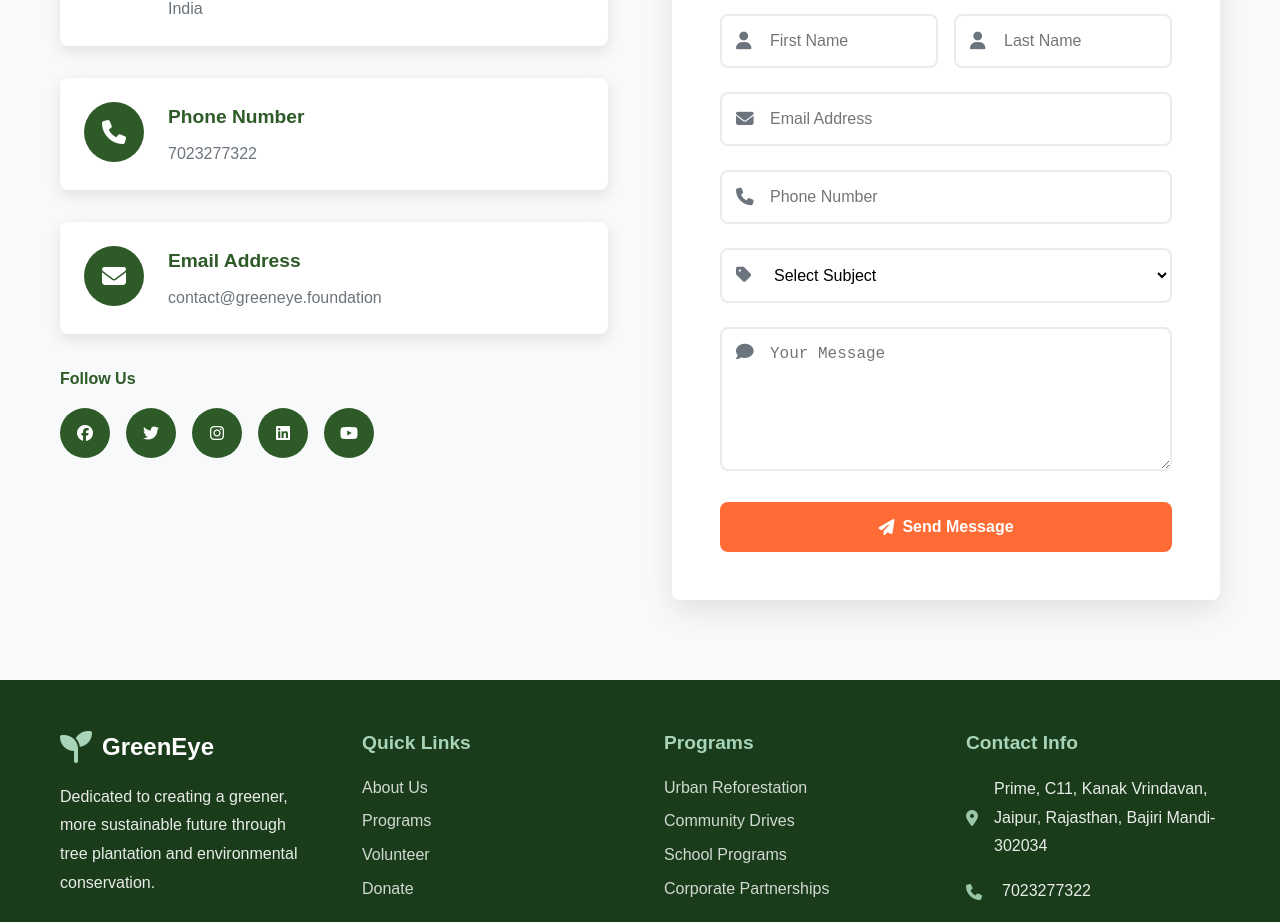
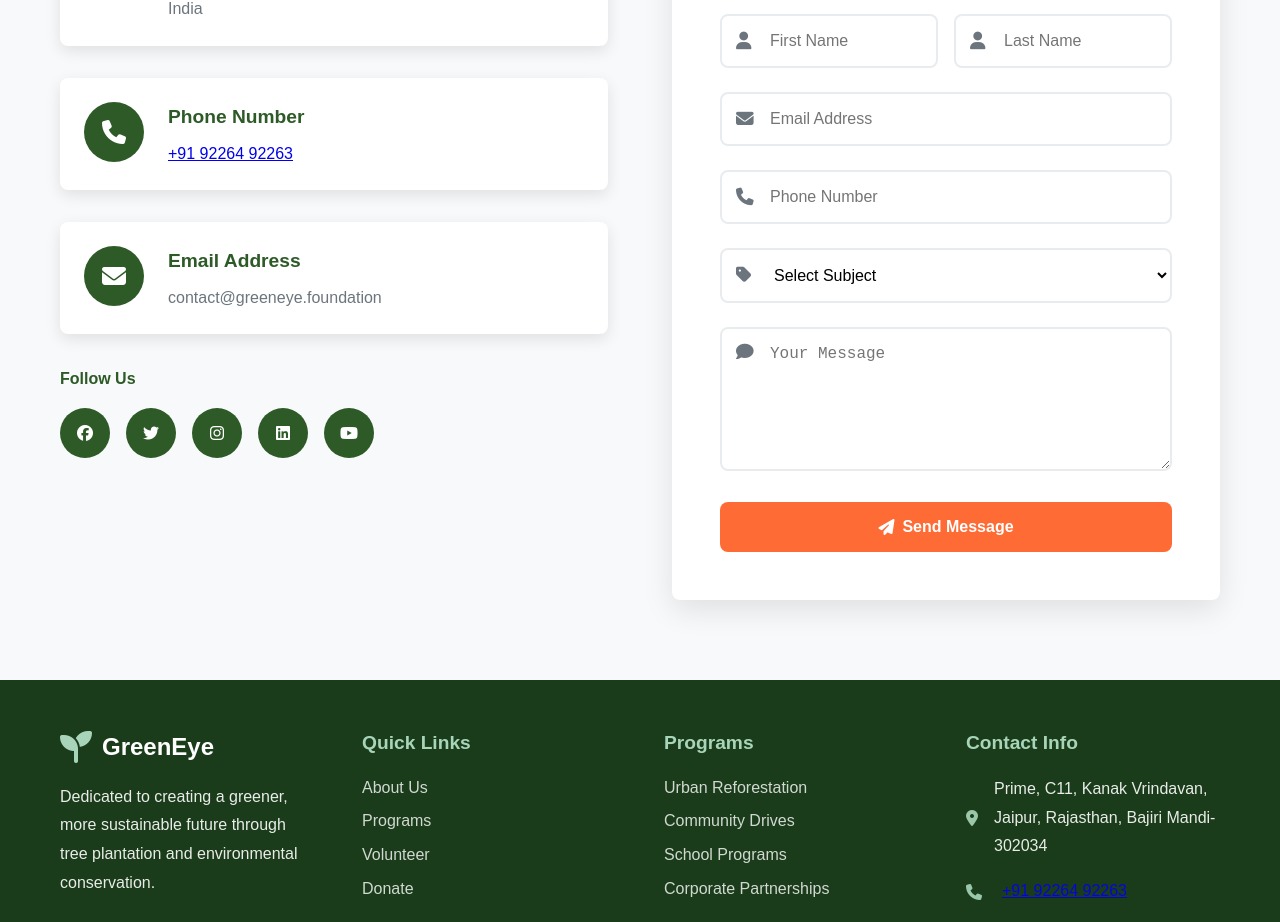
Before and after one commit to rajawat001/nextjs-greeneye-app, a Next.js app: page / in a window 1280 px wide. Shown: the part 5975-6897 px from the top of the page. Built offline with nearby package versions, Linux system fonts and the light colour scheme; no server answers.

Commit message:
Phone no Changes on Footer & ContactUs

```diff
--- a/components/Contact.jsx
+++ b/components/Contact.jsx
@@ -62,7 +62,7 @@ const Contact = () => {
               <div className="contact-icon"><i className="fas fa-phone"></i></div>
               <div className="contact-details">
                 <h4>{t("phoneTitle")}</h4>
-                <p>7023277322</p>
+                <p><a href="tel:+919226492263">+91 92264 92263</a></p>
               </div>
             </div>
             <div className="contact-item">
--- a/components/Footer.jsx
+++ b/components/Footer.jsx
@@ -56,7 +56,7 @@ const Footer = () => {
             <h4>{t('contactInfo')}</h4>
             <div className="footer-contact">
               <p><i className="fas fa-map-marker-alt"></i> {t('address')}</p>
-              <p><i className="fas fa-phone"></i> 7023277322</p>
+              <p><i className="fas fa-phone"></i> <a href="tel:+919226492263">+91 92264 92263</a></p>
               <p><i className="fas fa-envelope"></i> contact@greeneye.foundation</p>
             </div>
           </div>
```
